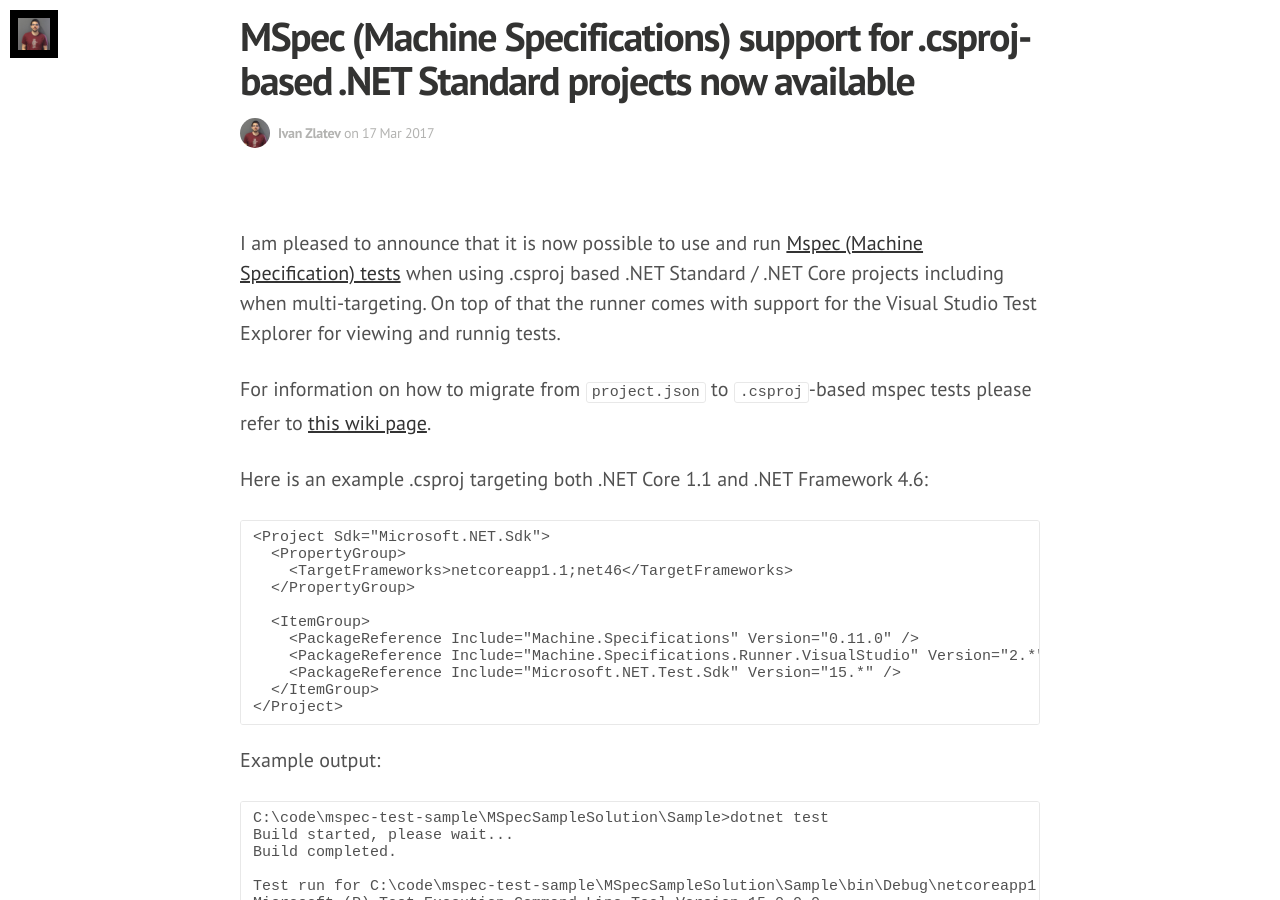
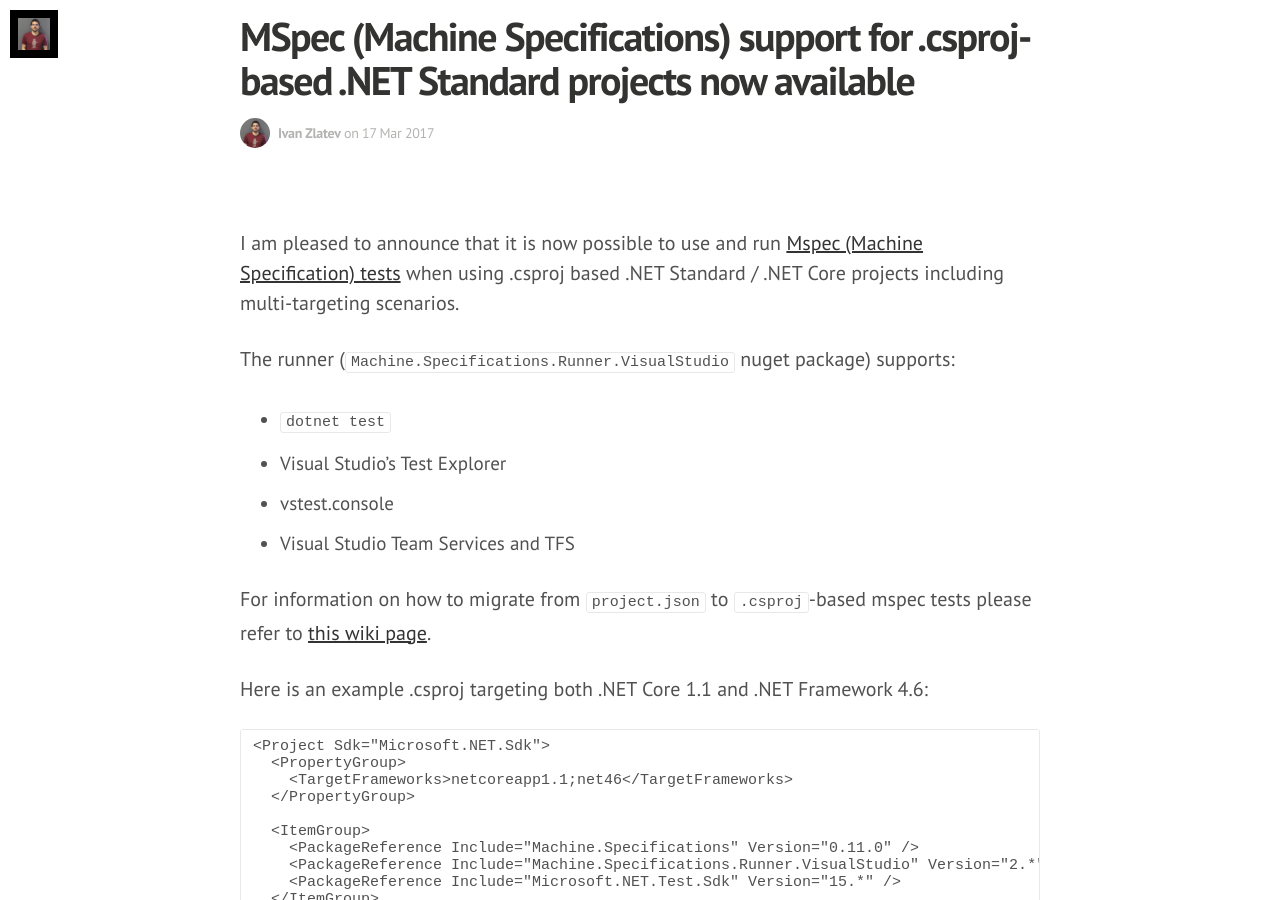
Before and after one commit to ivanz/ivanz.github.io, a Jekyll site: the page built from _posts/2017-03-17-mspec-dotnet-test-csproj-support-available.md, in a window 1280 px wide and 900 px high, scrolled down 318 px. Built offline with Jekyll 4.4.1, drawn with Linux system fonts in a browser that asks for light colours; nearby versions of some CDN libraries; some web fonts are replaced; comment, search, counter and statistics services are not loaded.

Commit message:
Update 2017-03-17-mspec-dotnet-test-csproj-support-available.md

```diff
--- a/_posts/2017-03-17-mspec-dotnet-test-csproj-support-available.md
+++ b/_posts/2017-03-17-mspec-dotnet-test-csproj-support-available.md
@@ -6,7 +6,14 @@ categories:
   - Coding
 ---
 
-I am pleased to announce that it is now possible to use and run [Mspec (Machine Specification) tests](https://github.com/machine/machine.specifications) when using .csproj based .NET Standard / .NET Core projects including when multi-targeting. On top of that the runner comes with support for the Visual Studio Test Explorer for viewing and runnig tests.
+I am pleased to announce that it is now possible to use and run [Mspec (Machine Specification) tests](https://github.com/machine/machine.specifications) when using .csproj based .NET Standard / .NET Core projects including  multi-targeting scenarios.
+
+The runner (`Machine.Specifications.Runner.VisualStudio` nuget package) supports:
+
+* `dotnet test`
+* Visual Studio's Test Explorer
+* vstest.console
+* Visual Studio Team Services and TFS
 
 For information on how to migrate from `project.json` to `.csproj`-based mspec tests please refer to [this wiki page](https://github.com/machine/machine.specifications/wiki/.NET-Core-%28.NET-CLI%29).
 
```
